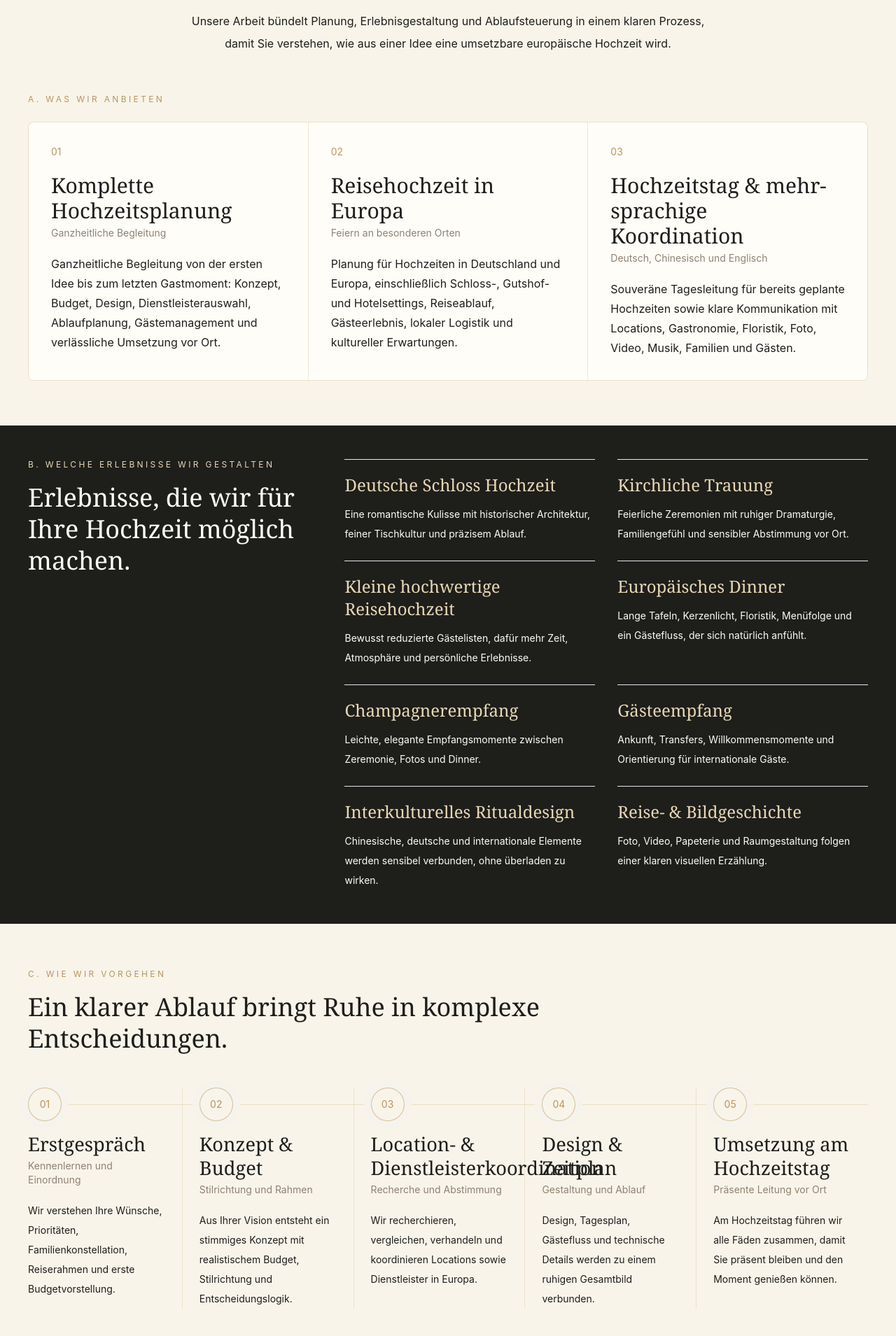
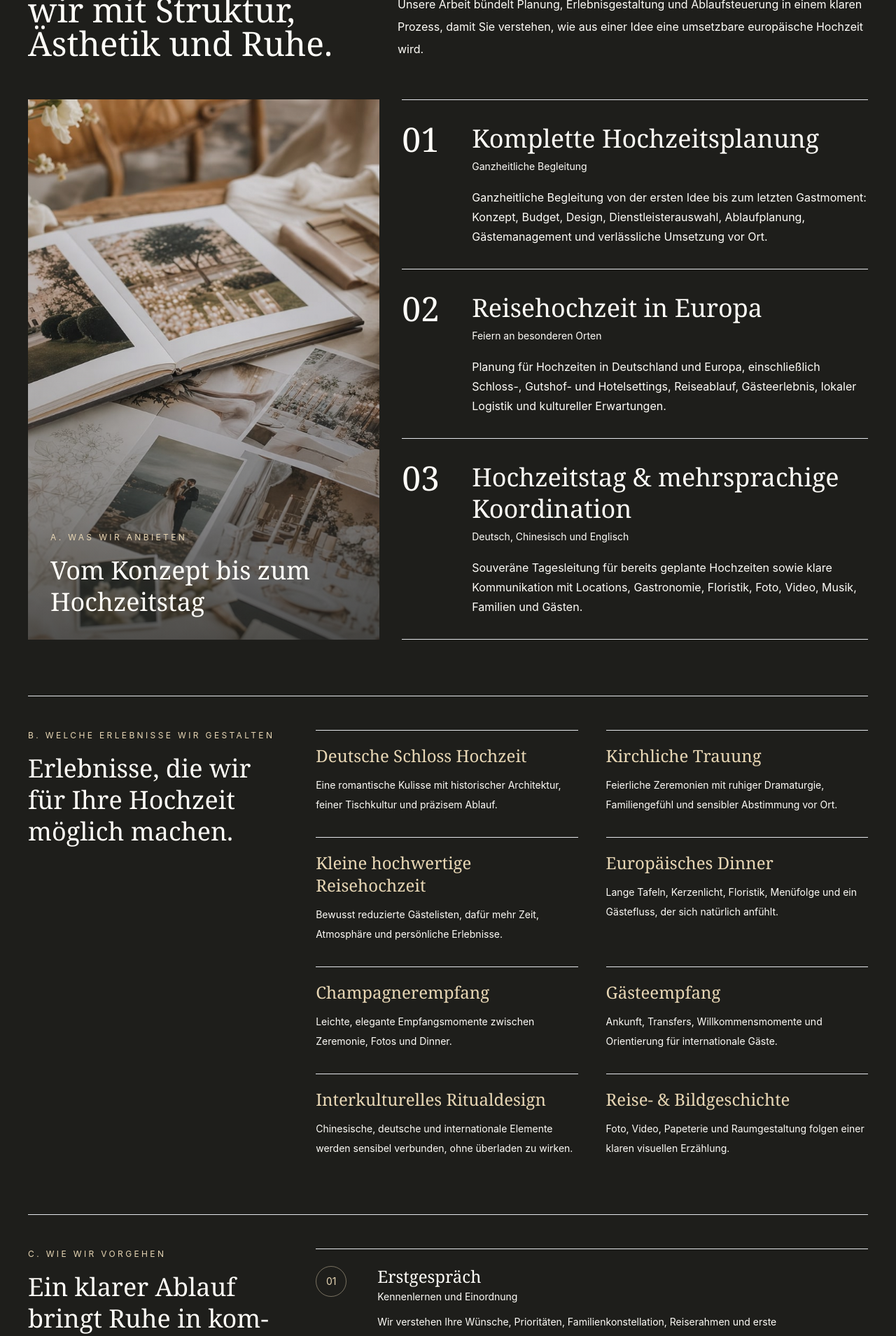
Before and after one commit to zqcheng666-ops/l-j-wedding-planner, a Next.js app: page / in a window 1280 px wide. Shown: the part 3580-5489 px from the top of the page at 70% size. Built offline with nearby package versions, Linux system fonts and the light colour scheme.

Commit message:
Redesign homepage sections and service experience layout

```diff
--- a/src/components/LandingPage.tsx
+++ b/src/components/LandingPage.tsx
@@ -151,34 +151,60 @@ export function LandingPage({ dictionary, locale }: LandingPageProps) {
           </div>
         </section>
 
-        <section id="services" className="scroll-mt-24 bg-ivory py-20 sm:py-28">
+        <section id="services" className="scroll-mt-24 bg-charcoal py-20 text-warm-white sm:py-28">
           <div className="mx-auto max-w-7xl px-5 sm:px-8 lg:px-10">
+            <div className="grid gap-8 lg:grid-cols-[0.78fr_1.22fr] lg:items-end">
               <SectionHeader
                 eyebrow={dictionary.services.eyebrow}
                 title={dictionary.services.title}
+                align="left"
+                tone="dark"
               />
-            <p className="mx-auto mt-6 max-w-3xl text-center text-base leading-8 text-charcoal-soft/74">
+              <p className="max-w-2xl text-base leading-8 text-warm-white/72 lg:justify-self-end">
                 {dictionary.services.intro}
               </p>
+            </div>
 
-            <div className="mt-14">
-              <p className="text-xs uppercase tracking-[0.28em] text-soft-gold">
+            <div className="mt-14 grid gap-8 lg:grid-cols-[0.86fr_1.14fr] lg:items-stretch">
+              <div className="relative min-h-[460px] overflow-hidden lg:min-h-[640px]">
+                <Image
+                  src="/images/visual-story.jpg"
+                  alt={dictionary.services.imageAlt}
+                  fill
+                  sizes="(min-width: 1024px) 42vw, 100vw"
+                  className="object-cover"
+                />
+                <div className="absolute inset-0 bg-gradient-to-t from-charcoal/70 via-charcoal/10 to-transparent" />
+                <div className="absolute bottom-0 left-0 right-0 p-6 sm:p-8">
+                  <p className="text-xs uppercase tracking-[0.28em] text-champagne">
                     {dictionary.services.offeringsLabel}
                   </p>
-              <div className="mt-6 grid gap-px overflow-hidden rounded-lg border border-champagne/45 bg-champagne/45 lg:grid-cols-3">
+                  <p className="mt-4 max-w-sm font-display text-4xl leading-tight text-warm-white">
+                    {dictionary.services.imageCaption}
+                  </p>
+                </div>
+              </div>
+
+              <div className="flex flex-col justify-between border-y border-warm-white/14">
                 {dictionary.services.items.map((service, index) => (
-                  <article key={service.title} className="bg-warm-white p-6 sm:p-8">
-                    <p className="text-sm text-soft-gold">{String(index + 1).padStart(2, "0")}</p>
-                    <h3 className="mt-5 font-display text-3xl text-charcoal">{service.title}</h3>
-                    <p className="mt-1 text-sm text-taupe">{service.label}</p>
-                    <p className="mt-5 leading-7 text-charcoal-soft/78">{service.description}</p>
+                  <article
+                    key={service.title}
+                    className="grid gap-5 border-b border-warm-white/14 py-8 last:border-b-0 sm:grid-cols-[5rem_1fr]"
+                  >
+                    <p className="font-display text-5xl leading-none text-champagne/48">
+                      {String(index + 1).padStart(2, "0")}
+                    </p>
+                    <div>
+                      <h3 className="font-display text-4xl leading-tight text-warm-white">{service.title}</h3>
+                      <p className="mt-2 text-sm text-champagne/72">{service.label}</p>
+                      <p className="mt-5 max-w-2xl leading-7 text-warm-white/72">{service.description}</p>
+                    </div>
                   </article>
                 ))}
               </div>
             </div>
 
-            <div className="-mx-5 mt-16 bg-charcoal px-5 py-12 text-warm-white sm:-mx-8 sm:px-8 lg:-mx-10 lg:px-10">
-              <div className="grid gap-8 lg:grid-cols-[0.36fr_0.64fr] lg:items-start">
+            <div className="mt-20 grid gap-10 border-t border-warm-white/14 pt-12 lg:grid-cols-[0.32fr_0.68fr]">
               <div>
                 <p className="text-xs uppercase tracking-[0.28em] text-champagne">
                   {dictionary.services.experiencesLabel}
@@ -187,44 +213,41 @@ export function LandingPage({ dictionary, locale }: LandingPageProps) {
                   {dictionary.experiences.title}
                 </h3>
               </div>
-                <div className="grid gap-x-8 gap-y-6 sm:grid-cols-2">
+              <div className="grid gap-x-10 gap-y-8 sm:grid-cols-2">
                 {dictionary.experiences.items.map((experience) => (
-                    <article key={experience.title} className="border-t border-warm-white/16 pt-5">
+                  <article key={experience.title} className="border-t border-warm-white/14 pt-5">
                     <h4 className="font-display text-2xl text-champagne">{experience.title}</h4>
-                      <p className="mt-3 text-sm leading-7 text-warm-white/72">{experience.description}</p>
+                    <p className="mt-3 text-sm leading-7 text-warm-white/66">{experience.description}</p>
                   </article>
                 ))}
               </div>
             </div>
-            </div>
 
-            <div className="mt-16">
-              <p className="text-xs uppercase tracking-[0.28em] text-soft-gold">
+            <div className="mt-20 grid gap-10 border-t border-warm-white/14 pt-12 lg:grid-cols-[0.32fr_0.68fr]">
+              <div>
+                <p className="text-xs uppercase tracking-[0.28em] text-champagne">
                   {dictionary.services.processLabel}
                 </p>
-              <h3 className="mt-4 max-w-3xl font-display text-4xl leading-tight text-charcoal">
+                <h3 className="mt-4 font-display text-4xl leading-tight text-warm-white">
                   {dictionary.process.title}
                 </h3>
-              <div className="relative mt-12">
-                <div
-                  className="absolute bottom-3 left-[1.45rem] top-3 w-px bg-champagne/75 lg:bottom-auto lg:left-0 lg:right-0 lg:top-6 lg:h-px lg:w-auto"
-                  aria-hidden="true"
-                />
-                <div className="relative grid gap-8 lg:grid-cols-5 lg:gap-6">
+              </div>
+              <div className="grid gap-0 border-y border-warm-white/14">
                 {dictionary.process.steps.map((step, index) => (
                   <article
                     key={step.title}
-                      className="relative border-b border-champagne/55 pb-8 pl-16 last:border-b-0 lg:border-b-0 lg:border-r lg:pb-0 lg:pl-0 lg:pr-6 lg:pt-16 lg:last:border-r-0"
+                    className="grid gap-4 border-b border-warm-white/14 py-6 last:border-b-0 sm:grid-cols-[4.5rem_1fr]"
                   >
-                      <div className="absolute left-0 top-0 flex h-12 w-12 items-center justify-center rounded-full border border-soft-gold/55 bg-ivory text-sm text-soft-gold shadow-[0_0_0_10px_rgba(247,244,238,0.92)] lg:top-0">
+                    <p className="flex h-11 w-11 items-center justify-center rounded-full border border-champagne/45 text-sm text-champagne">
                       {String(index + 1).padStart(2, "0")}
+                    </p>
+                    <div>
+                      <h4 className="font-display text-2xl leading-tight text-warm-white">{step.title}</h4>
+                      <p className="mt-1 text-sm text-champagne/68">{step.label}</p>
+                      <p className="mt-3 max-w-2xl text-sm leading-7 text-warm-white/66">{step.description}</p>
                     </div>
-                      <h4 className="font-display text-3xl leading-tight text-charcoal lg:text-[1.7rem]">{step.title}</h4>
-                      <p className="mt-1 text-sm text-taupe">{step.label}</p>
-                      <p className="mt-5 text-sm leading-7 text-charcoal-soft/78 lg:max-w-[15rem]">{step.description}</p>
                   </article>
                 ))}
-                </div>
               </div>
             </div>
           </div>
--- a/src/i18n/dictionaries.ts
+++ b/src/i18n/dictionaries.ts
@@ -53,6 +53,8 @@ export const dictionaries = {
       title: "Von der ersten Idee bis zum Hochzeitstag begleiten wir mit Struktur, Ästhetik und Ruhe.",
       intro:
         "Unsere Arbeit bündelt Planung, Erlebnisgestaltung und Ablaufsteuerung in einem klaren Prozess, damit Sie verstehen, wie aus einer Idee eine umsetzbare europäische Hochzeit wird.",
+      imageAlt: "Hochzeitsplanung mit Moodboard, Papeterie, Blumen und europäischen Locationbildern",
+      imageCaption: "Vom Konzept bis zum Hochzeitstag",
       offeringsLabel: "A. Was wir anbieten",
       experiencesLabel: "B. Welche Erlebnisse wir gestalten",
       processLabel: "C. Wie wir vorgehen",
@@ -467,6 +469,8 @@ export const dictionaries = {
       title: "从想法到婚礼日，我们如何陪你完成。",
       intro:
         "我们把服务内容、婚礼体验与推进流程整合在一个清晰的服务逻辑里，让你知道我们到底如何帮助一场欧洲婚礼从概念走向落地。",
+      imageAlt: "包含情绪板、婚礼纸品、花艺和欧洲场地照片的婚礼策划桌面",
+      imageCaption: "从概念到婚礼日",
       offeringsLabel: "A. 我们提供什么",
       experiencesLabel: "B. 我们能创造什么体验",
       processLabel: "C. 我们如何推进流程",
@@ -881,6 +885,8 @@ export const dictionaries = {
       title: "From first idea to wedding day, this is how we help you bring it to life.",
       intro:
         "We bring service scope, wedding experience and planning process into one clear structure, so you can understand how a European wedding becomes both beautiful and executable.",
+      imageAlt: "Wedding planning table with moodboard, stationery, florals and European venue images",
+      imageCaption: "From concept to wedding day",
       offeringsLabel: "A. What we provide",
       experiencesLabel: "B. What we can create",
       processLabel: "C. How we move forward",
```
Lines whose indentation alone changed are shown as unchanged.
